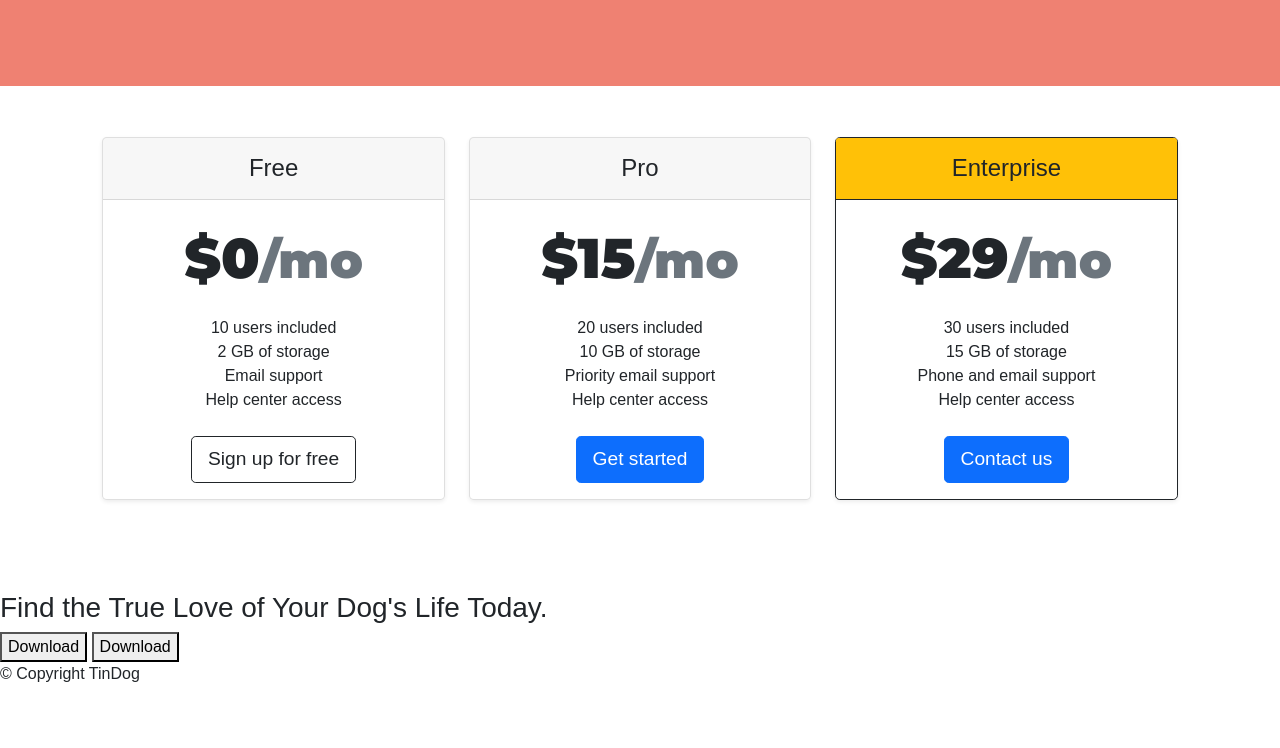
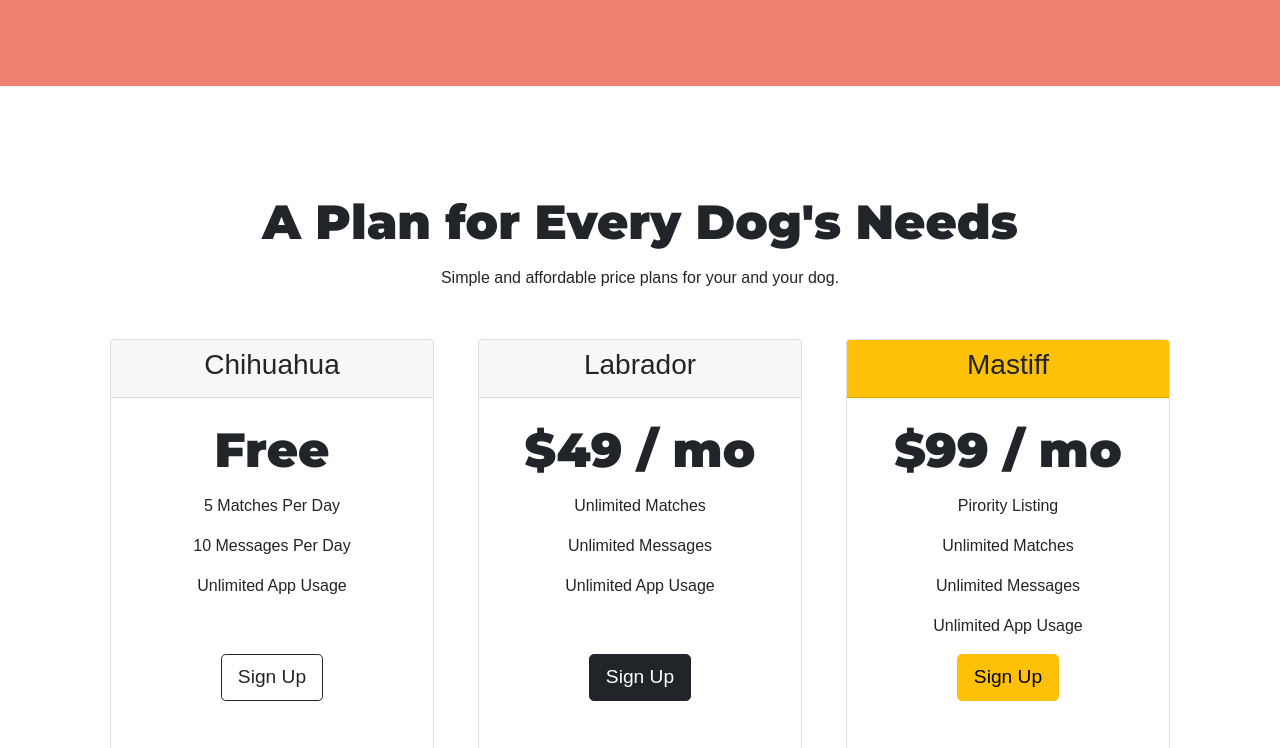
Before and after one commit to Evandro01Silva/Tindog, a plain HTML site: page index.html in a window 1280 px wide. Shown: the part 1812-2560 px from the top of the page. Before the commit the page ends 2514 px from the top, so only its background shows below. Drawn offline with nearby package versions, Linux system fonts and the light colour scheme.

Commit message:
seção price configuração detalhada

```diff
--- a/css/styles.css
+++ b/css/styles.css
@@ -23,7 +23,7 @@ h1{
 }
 
 h2{
-  font-family: /*'Montserrat'*/sans-serif;
+  font-family: 'Montserrat' /*sans-serif*/;
   font-size: 3rem;
   line-height: 1.5;
 }
@@ -133,12 +133,26 @@ h2{
   width: 15%;
 }
 
+/* ------------- Pricing section -------------*/
+
 #pricing{
-  padding: 4% 8%;
+  padding: 100px;
   margin: auto;
+  text-align: center;
 }
 
+.pricing-column{
+  padding: 3% 2%;
+}
 
-#enterprise{
+.card-body{
+  height: 400px;
+}
+
+#lp1, #lp2{
+  padding-bottom: 40px;
+}
+
+#mast{
   background-color: #FFC107;
 }
--- a/index.html
+++ b/index.html
@@ -159,89 +159,60 @@
   <!-- Pricing -->
 
   <section id="pricing">
-    <div class="row row-cols-1 row-cols-md-3 mb-3 text-center">
-      <div class="col-lg-4 col-md-6 col-sm-12">
-        <div class="card mb-4 rounded-3 shadow-sm">
-          <div class="card-header py-3">
-            <h4 class="my-0 fw-normal">Free</h4>
+
+    <h2>A Plan for Every Dog's Needs</h2>
+    <p>Simple and affordable price plans for your and your dog.</p>
+
+    <div class="row">
+      <div class="pricing-column col-lg-4 col-md-6 col-sm-12">
+        <div class="card">
+          <div class="card-header">
+            <h3>Chihuahua</h3>
           </div>
+
           <div class="card-body">
-            <h1 class="card-title pricing-card-title">$0<small class="text-muted fw-light">/mo</small></h1>
-            <ul class="list-unstyled mt-3 mb-4">
-              <li>10 users included</li>
-              <li>2 GB of storage</li>
-              <li>Email support</li>
-              <li>Help center access</li>
-            </ul>
-            <button type="button" class="btn btn-lg btn-outline-dark">Sign up for free</button>
+            <h2>Free</h2>
+            <p>5 Matches Per Day</p>
+            <p>10 Messages Per Day</p>
+            <p id="lp1">Unlimited App Usage</p>
+            <button class="btn btn-lg btn-block btn-outline-dark" type="button">Sign Up</button>
           </div>
         </div>
       </div>
-      <div class="col-lg-4 col-md-6 col-sm-12">
-        <div class="card mb-4 rounded-3 shadow-sm">
-          <div class="card-header py-3">
-            <h4 class="my-0 fw-normal">Pro</h4>
+
+      <div class="pricing-column col-lg-4 col-md-6 col- sm-12">
+        <div class="card">
+          <div class="card-header">
+            <h3>Labrador</h3>
           </div>
+
           <div class="card-body">
-            <h1 class="card-title pricing-card-title">$15<small class="text-muted fw-light">/mo</small></h1>
-            <ul class="list-unstyled mt-3 mb-4">
-              <li>20 users included</li>
-              <li>10 GB of storage</li>
-              <li>Priority email support</li>
-              <li>Help center access</li>
-            </ul>
-            <button type="button" class="btn btn-lg btn-primary">Get started</button>
+            <h2>$49 / mo</h2>
+            <p>Unlimited Matches</p>
+            <p>Unlimited Messages</p>
+            <p id="lp2">Unlimited App Usage</p>
+            <button class="btn btn-lg btn-block btn-dark" type="button">Sign Up</button>
           </div>
         </div>
       </div>
-      <div class="col-lg-4 col-md-12 col-sm-12">
-        <div class="card mb-4 rounded-3 shadow-sm border-dark">
-          <div id="enterprise" class="card-header py-3 text-bg-primary border-dark">
-            <h4 class="my-0 fw-normal">Enterprise</h4>
+
+      <div class="pricing-column col-lg-4 col-md-12 col-sm-12">
+        <div class="card">
+          <div id="mast" class="card-header">
+            <h3>Mastiff</h3>
           </div>
+
           <div class="card-body">
-            <h1 class="card-title pricing-card-title">$29<small class="text-muted fw-light">/mo</small></h1>
-            <ul class="list-unstyled mt-3 mb-4">
-              <li>30 users included</li>
-              <li>15 GB of storage</li>
-              <li>Phone and email support</li>
-              <li>Help center access</li>
-            </ul>
-            <button type="button" class="btn btn-lg btn-primary">Contact us</button>
+            <h2>$99 / mo</h2>
+            <p>Pirority Listing</p>
+            <p>Unlimited Matches</p>
+            <p>Unlimited Messages</p>
+            <p>Unlimited App Usage</p>
+            <button class="btn btn-lg btn-block btn-warning" type="button">Sign Up</button>
           </div>
         </div>
       </div>
     </div>
-
-    <!--
-    <h2>A Plan for Every Dog's Needs</h2>
-    <p>Simple and affordable price plans for your and your dog.</p>
-
-
-    <h3>Chihuahua</h3>
-    <h2>Free</h2>
-    <p>5 Matches Per Day</p>
-    <p>10 Messages Per Day</p>
-    <p>Unlimited App Usage</p>
-    <button type="button">Sign Up</button>
-
-
-    <h3>Labrador</h3>
-    <h2>$49 / mo</h2>
-    <p>Unlimited Matches</p>
-    <p>Unlimited Messages</p>
-    <p>Unlimited App Usage</p>
-    <button type="button">Sign Up</button>
-
-
-    <h3>Mastiff</h3>
-    <h2>$99 / mo</h2>
-    <p>Pirority Listing</p>
-    <p>Unlimited Matches</p>
-    <p>Unlimited Messages</p>
-    <p>Unlimited App Usage</p>
-    <button type="button">Sign Up</button>
-    -->
 
   </section>
 
```
